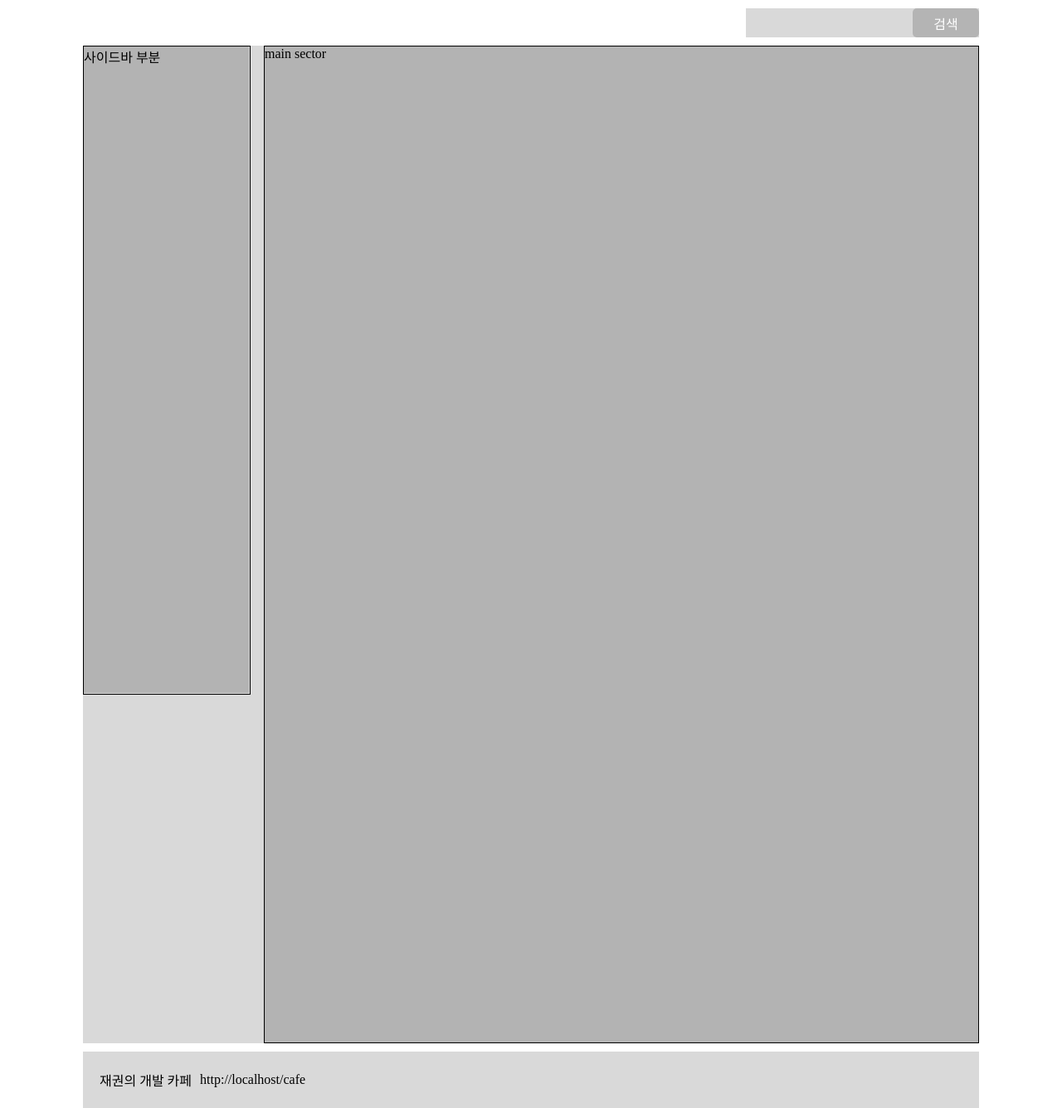
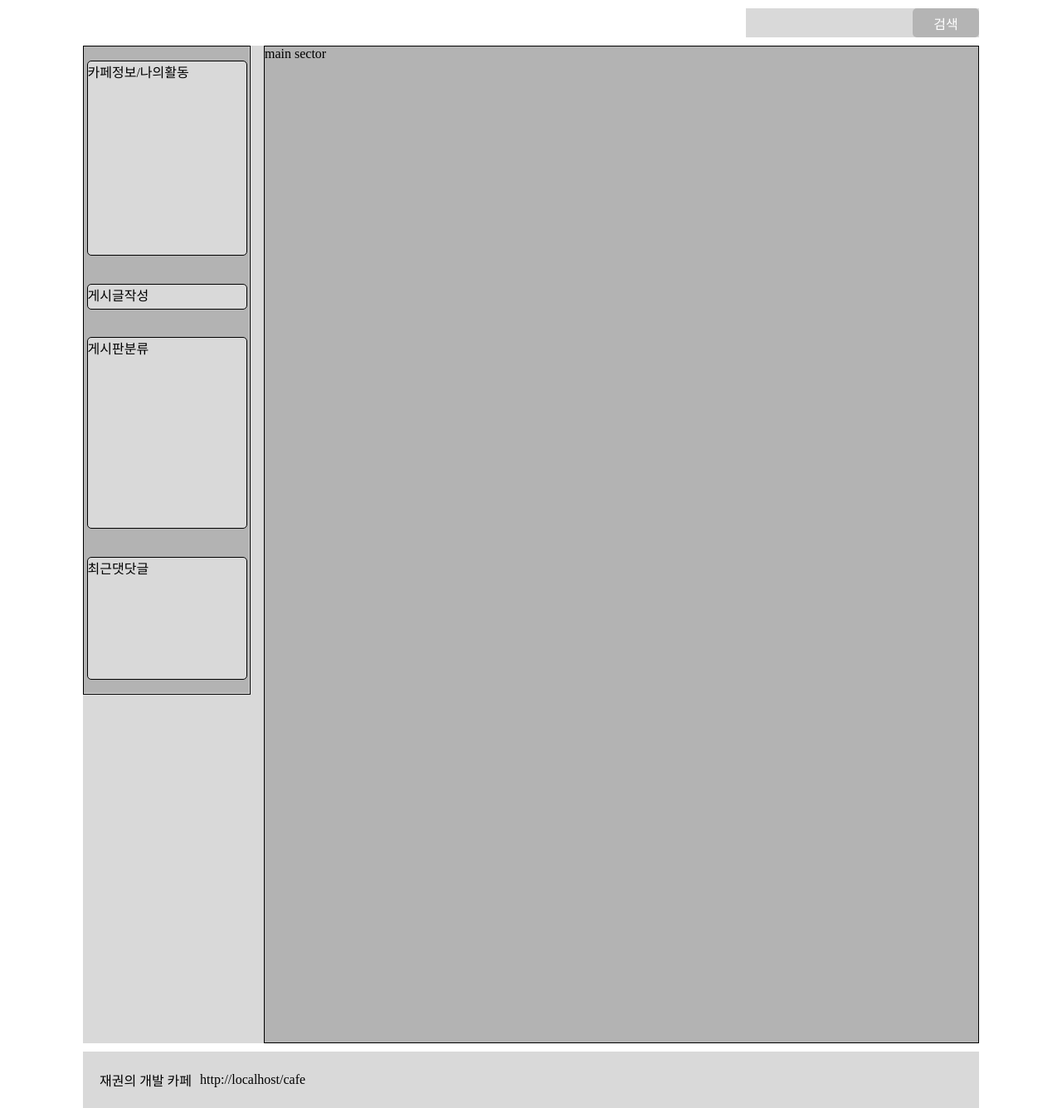
Before and after one commit to yongsubchoi/naver_cafe, a CodeIgniter app: page /cafe/ in a window 1280 px wide. Shown: the part 200-1535 px from the top of the page at 83% size. Run offline with CodeIgniter, Linux system fonts and the light colour scheme.

Commit message:
UPDATE 사이드바 안쪽 레이아웃 설정

```diff
--- a/CI/application/views/layouts/layout.php
+++ b/CI/application/views/layouts/layout.php
@@ -36,17 +36,20 @@
   </div>
 
   <!-- 메인 부분 -->
-  <div class="main_section">
+  <main class="main_section">
     <!-- 사이드바 부분 -->
     <div class="side_bar_section">
       <!-- 사이드바 -->
       <div class="side_bar">
-        사이드바 부분
+        <div class="cafe_info">카페정보/나의활동</div>
+        <div class="write_btn">게시글작성</div>
+        <div class="board_category">게시판분류</div>
+        <div class="lastest_posts">최근댓닷글</div>
       </div>
     </div>
 
     <?= $content ?>
-  </div>
+  </main>
 
   <footer>
     <div></div>
--- a/CI/public/views/layouts/css/styles.css
+++ b/CI/public/views/layouts/css/styles.css
@@ -89,8 +89,39 @@ header {
   width: 100%;
   height: 100%;
   border: 1px solid black;
+  display: flex;
+  flex-direction: column;
+  justify-content: space-around;
+  align-items: center;
 }
-
+.cafe_info {
+  width: 191px;
+  height: 233px;
+  border-radius: 5px;
+  background-color: #D9D9D9;
+  border: 1px solid black;
+}
+.write_btn {
+  width: 191px;
+  height: 29px;
+  border-radius: 5px;
+  background-color: #D9D9D9;
+  border: 1px solid black
+}
+.board_category {
+  width: 191px;
+  height: 229px;
+  border-radius: 5px;
+  background-color: #D9D9D9;
+  border: 1px solid black;
+}
+.lastest_posts {
+  width: 191px;
+  height: 146px;
+  border-radius: 5px;
+  background-color: #D9D9D9;
+  border: 1px solid black;
+}
 
 /** 푸터 부분 */
 footer {
```
